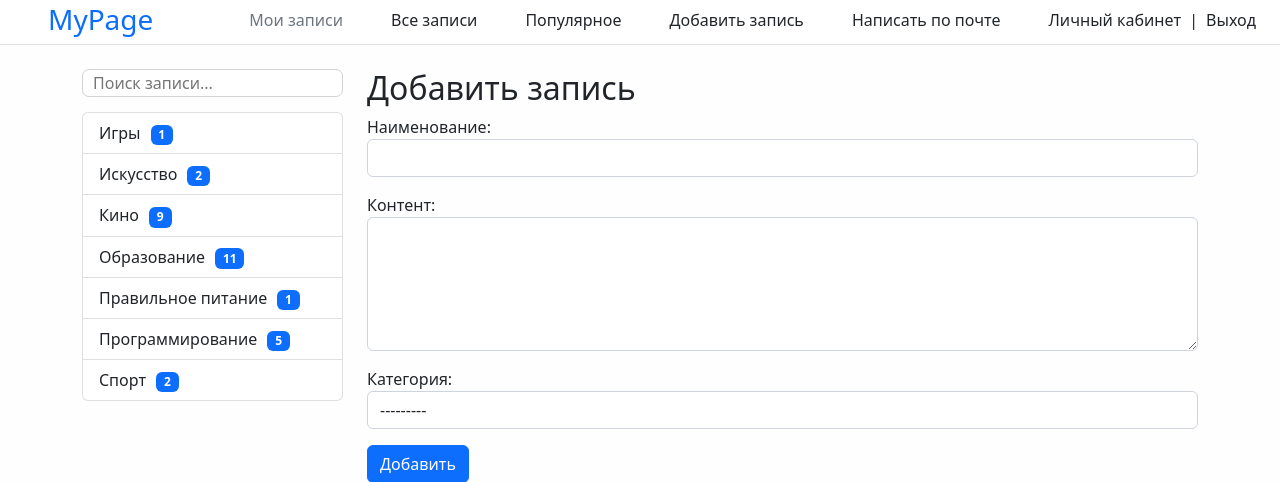
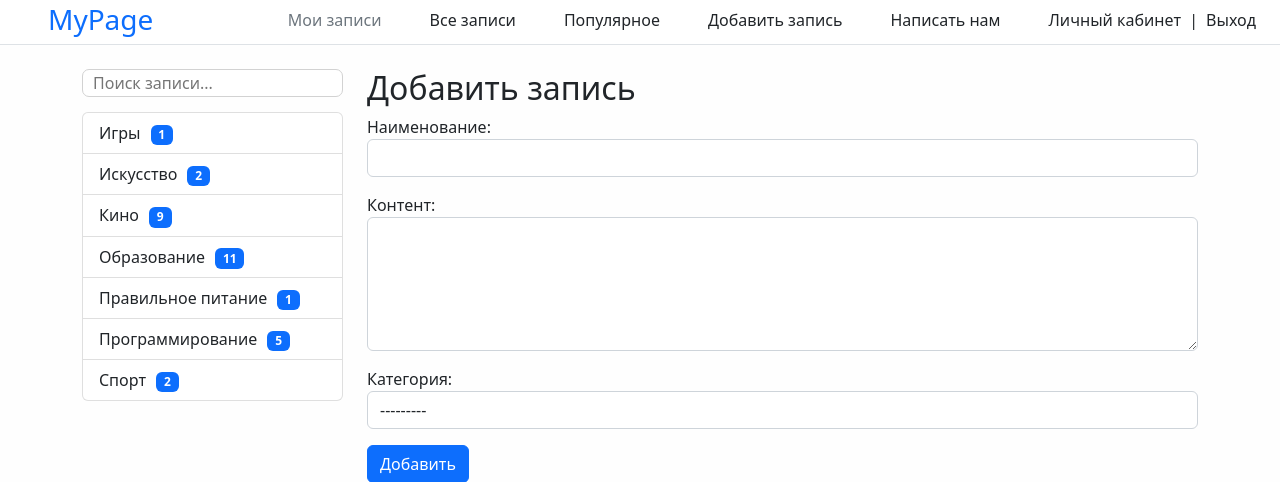
Before and after one commit to thekarenovich/improved_web_page, a Django app: page /news/add-news/ in a window 1280 px wide. Shown: the top 482 px of the page. Run offline with Django 4.2, Linux system fonts and the light colour scheme; the first user in the database is signed in; data comes from the database, SQL or seed files in the repository.

Commit message:
Update _nav.html

```diff
--- a/mysite/templates/include/_nav.html
+++ b/mysite/templates/include/_nav.html
@@ -9,7 +9,7 @@
     <a class="me-5 py-2 text-dark text-decoration-none" href="{% url 'popular_news' %}">Популярное</a>
     {% if request.user.is_authenticated %}
       <a class="me-5 py-2 text-dark text-decoration-none" href="{% url 'add_news' %}">Добавить запись</a>
-      <a class="me-5 py-2 text-dark text-decoration-none" href="{% url 'email' %}">Написать по почте</a>
+      <a class="me-5 py-2 text-dark text-decoration-none" href="{% url 'email' %}">Написать нам</a>
 
       <a class="me-2 py-2 text-dark text-decoration-none" href="{% url 'user' %}">Личный кабинет</a>
       <span class="me-2 py-2 text-dark text-decoration-none" href="#">|</span>
```
